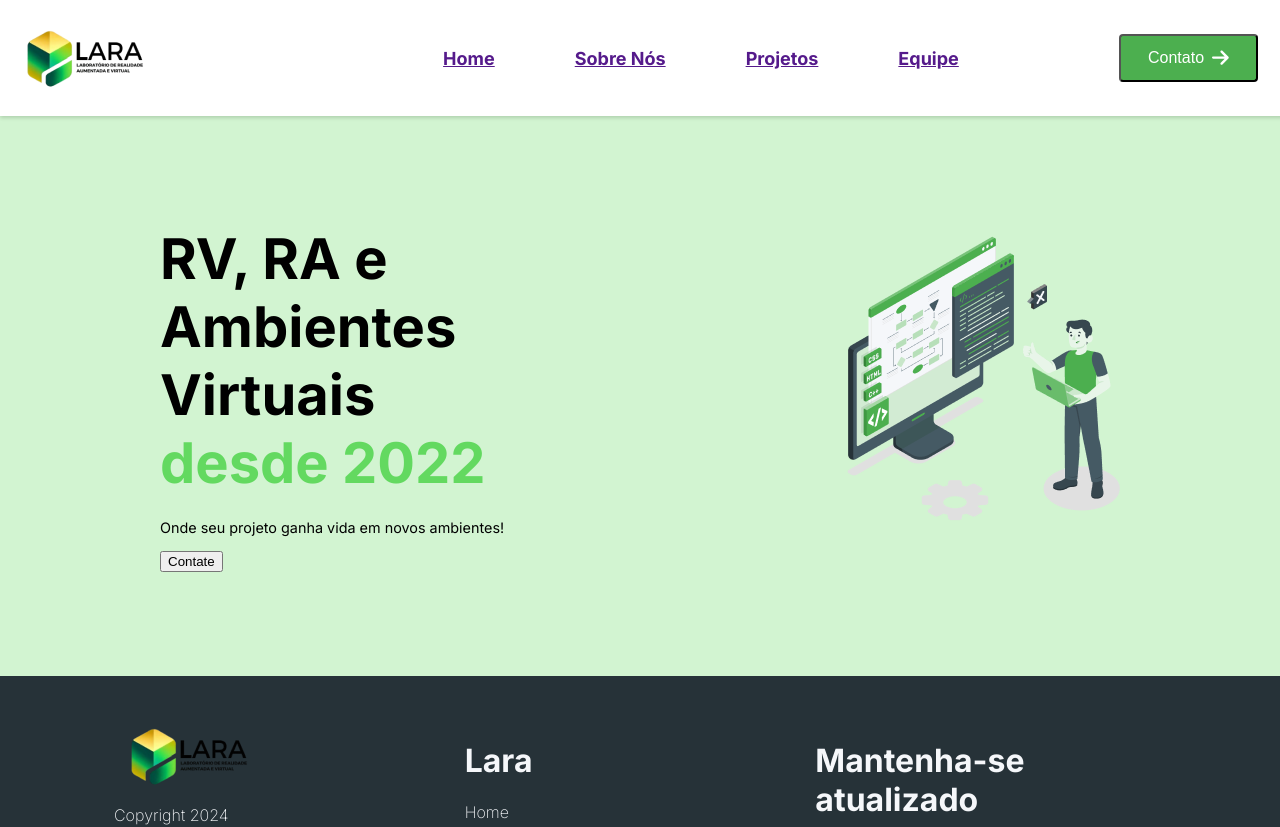
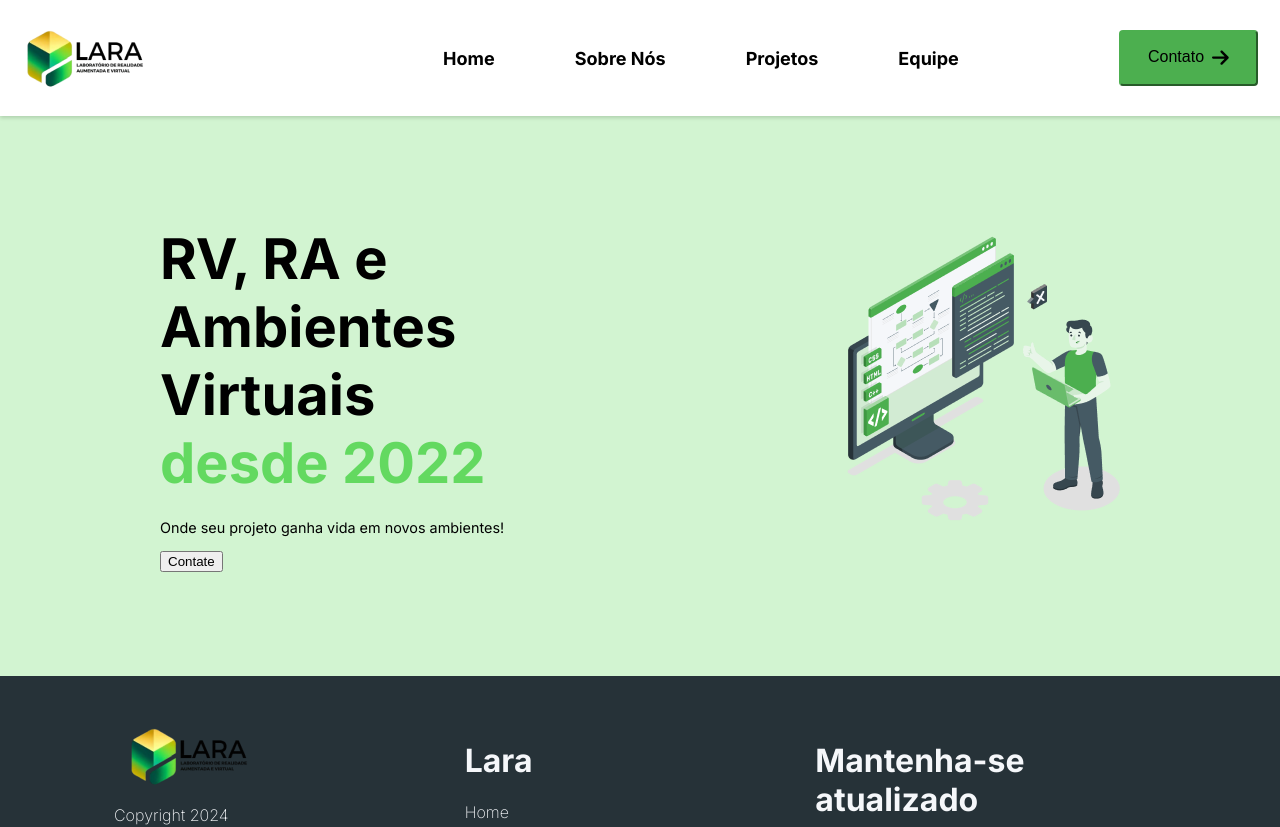
Before and after one commit to AdielSM/Lara-Page, a Next.js app: page / in a window 1280 px wide. Shown: the top 827 px of the page. Built offline with nearby package versions, Linux system fonts and the light colour scheme.

Commit message:
Modificando estilo dos Links

```diff
--- a/src/components/Header.jsx
+++ b/src/components/Header.jsx
@@ -13,16 +13,18 @@ export default function Header() {
         </div>
         <div className={styles.nav}>
             <nav className={styles.navBar}>
-                <a href="">Home</a>
-                <a href="">Sobre Nós</a>
-                <a href="">Projetos</a>
-                <a href="">Equipe</a>
+                <a href="#">Home</a>
+                <a href="#">Sobre Nós</a>
+                <a href="#">Projetos</a>
+                <a href="#">Equipe</a>
             </nav>
             <button className={styles.contact_button}>
-                Contato
-                <FontAwesomeIcon className={styles.contact_button_arrow}
-                icon={faArrowRight}/>
-                </button>
+                <a href="#">
+                    Contato
+                    <FontAwesomeIcon className={styles.contact_button_arrow}
+                    icon={faArrowRight}/>
+                </a>
+            </button>
         </div>
     </header>
     );
--- a/src/style/globals.css
+++ b/src/style/globals.css
@@ -3,3 +3,9 @@ body {
     margin: 0;
     padding: 0;
 }
+
+
+a, a:visited, a:hover, a:active {
+    color: #000;
+    text-decoration: none;
+}
--- a/src/style/header.module.css
+++ b/src/style/header.module.css
@@ -24,6 +24,7 @@
 }
 
 .contact_button{
+    height: 56px;
     background-color: #4CAF4F;
     font-weight: 400;
     color: white;
@@ -31,9 +32,21 @@
     align-items: center;
     font-size: 16px;
     border-radius: 4px;
+    border-color: #4CAF4F;
     margin-right: 2rem;
+}
+
+.contact_button a{
     display: flex;
-    gap: 0.5rem;
+    justify-content: center;
+    gap: 8px;
+}
+
+
+.contact_button a:visited{
+    color: white;
+    text-decoration: none;
+
 }
 
 .contact_button_arrow{
```
